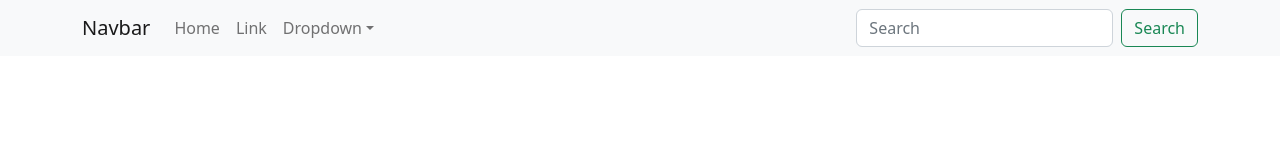
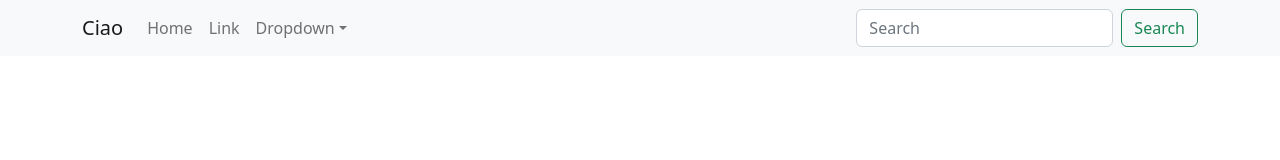
Before and after one commit to Rostrv/repo-prova, a plain HTML site: page index.html in a window 1280 px wide. Drawn offline with nearby package versions, Linux system fonts and the light colour scheme.

Commit message:
add changes

```diff
--- a/index.html
+++ b/index.html
@@ -12,7 +12,7 @@
 
     <nav class="navbar navbar-expand-sm navbar-light bg-light">
           <div class="container">
-            <a class="navbar-brand" href="#">Navbar</a>
+            <a class="navbar-brand" href="#">Ciao</a>
             <button class="navbar-toggler d-lg-none" type="button" data-bs-toggle="collapse" data-bs-target="#collapsibleNavId" aria-controls="collapsibleNavId"
                 aria-expanded="false" aria-label="Toggle navigation">
                 <span class="navbar-toggler-icon"></span>
```
